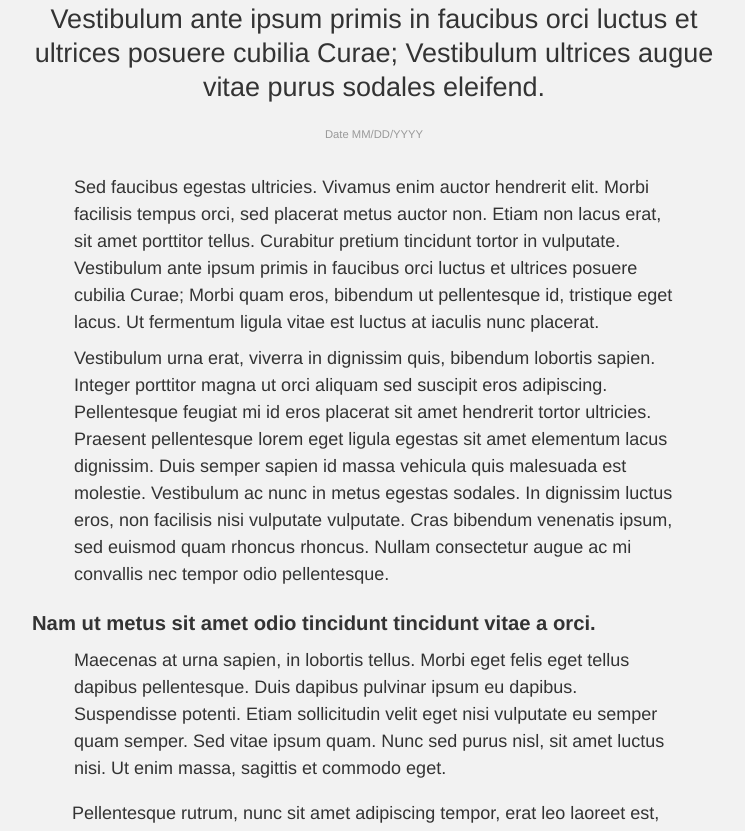
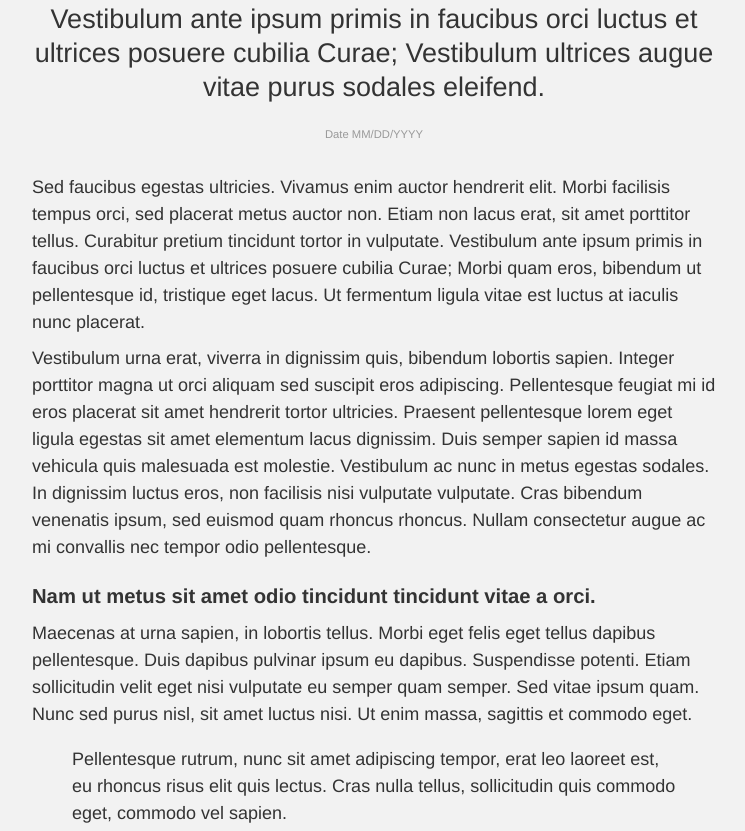
Before and after one commit to Mfiocco/studentsite, a plain HTML site: page art128/base-singlepagesite/index.html in a window 1280 px wide. Shown: the part 1609-2440 px from the top of the page, without its empty margins (266-1011 px from the left). Drawn offline with Linux system fonts and the light colour scheme; a script that the page names is missing.

Commit message:
updated css to correct .hero p

```diff
--- a/art128/base-singlepagesite/css/style.css
+++ b/art128/base-singlepagesite/css/style.css
@@ -399,7 +399,7 @@ section {
     text-align: center;
 }
 
-.hero h1, p {
+.hero h1, .hero p {
     max-width: 600px;
     margin-left: auto;
     margin-right: auto;
```
